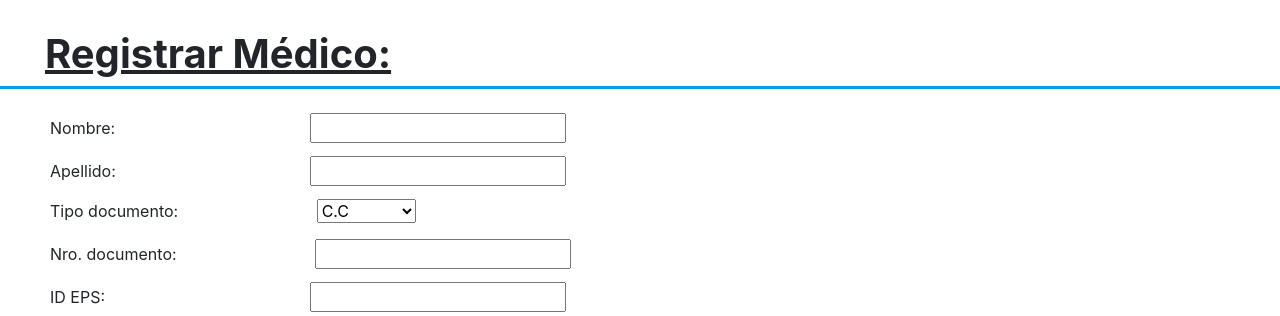
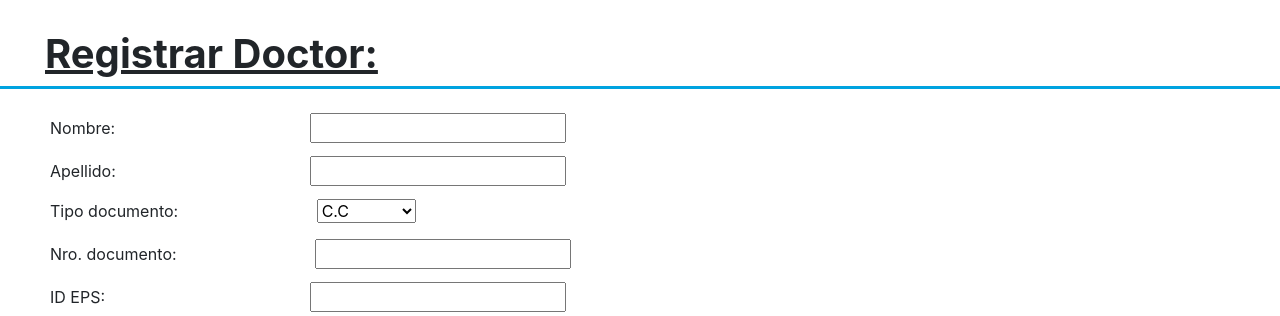
Before and after one commit to icaldasr/GranEscala_grupoA, a Flask app: template templates/registrarmedico.html in a window 1280 px wide. Shown: the top 316 px of the page. Run offline with Flask 2, Linux system fonts and the light colour scheme; the template is opened without the code that fills it, so the values that code supplies are empty; some libraries are stand-ins or nearby versions.

Commit message:
Update registrarmedico.html

```diff
--- a/templates/registrarmedico.html
+++ b/templates/registrarmedico.html
@@ -30,7 +30,7 @@
         <nav>
           <ul class="no-lista margen-abajo">
 
-            <li class="col-md-6 inline-block espacio-arriba espacio-izq"><h1 align="left"><b><u>Registrar Médico:</u></b></h1></li>
+            <li class="col-md-6 inline-block espacio-arriba espacio-izq"><h1 align="left"><b><u>Registrar Doctor:</u></b></h1></li>
 
           </ul>
 	       </nav>
```
